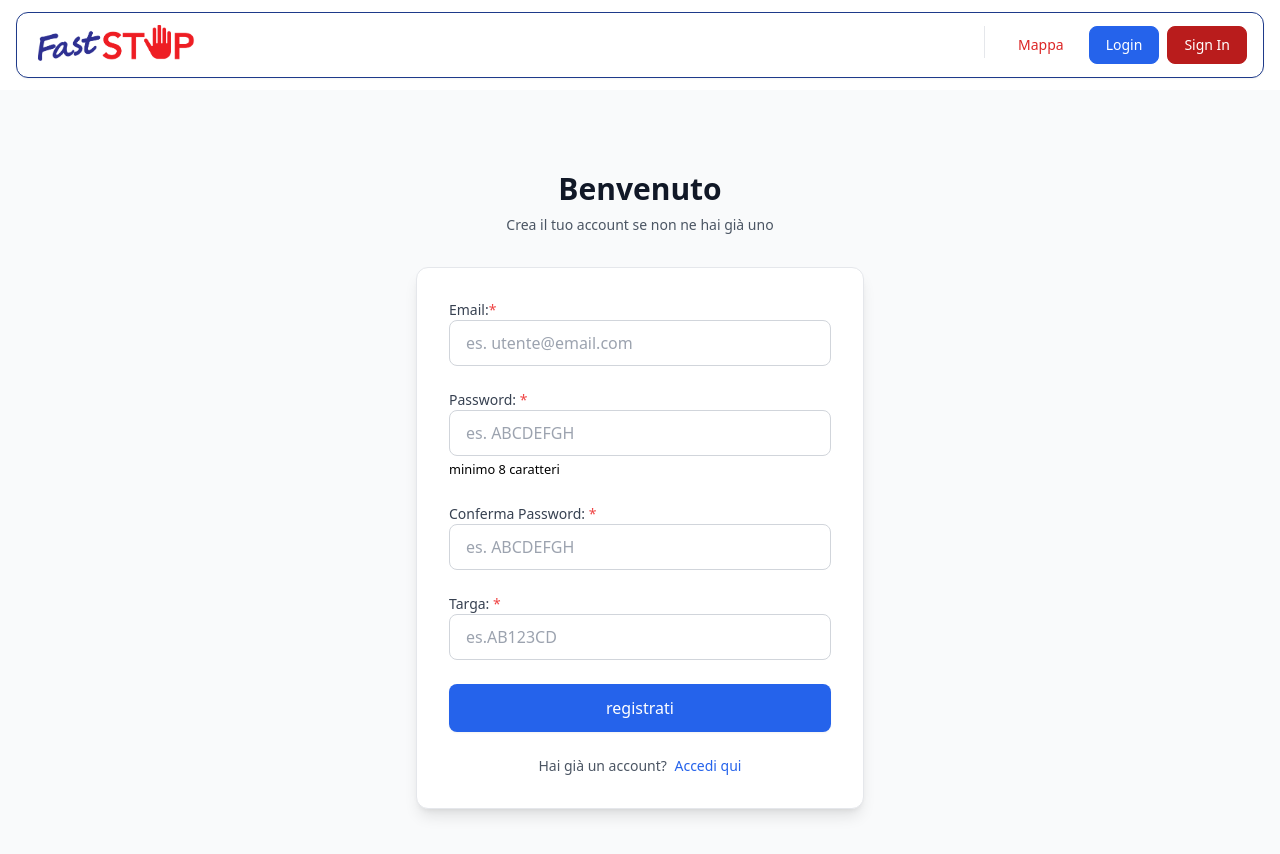
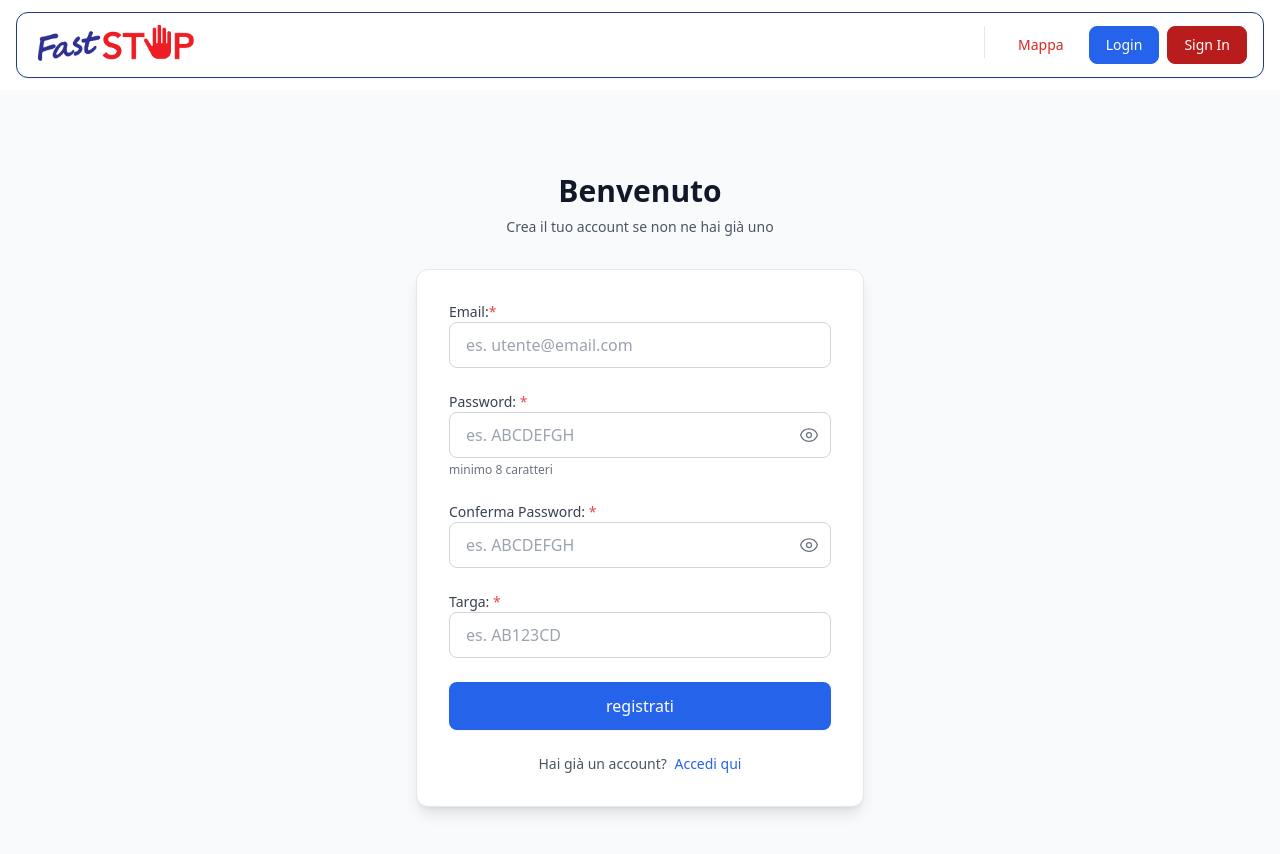
Before and after one commit to BonazziMirco/Fast-Stop-front, a Vue app: page /signin in a window 1280 px wide. Shown: the top 854 px of the page. Built offline with nearby package versions, Linux system fonts and the light colour scheme; no server answers.

Commit message:
placeholder di operatoView, test viewPassword

```diff
--- a/src/views/LoginView.vue
+++ b/src/views/LoginView.vue
@@ -40,15 +40,32 @@
             <label for="password" class="block text-sm font-medium text-gray-700 mb-1">
               Password <span class="text-red-500">*</span>
             </label>
+            <div class="relative">
               <input
-                type="password"
+                  :type="showPassword ? 'text' : 'password'"
                   id="password"
                   v-model="password"
                   required
                   :disabled="loading"
                   placeholder="ABCDEFG"
-                class="w-full px-4 py-2.5 border border-gray-300 rounded-lg focus:ring-2 focus:ring-blue-500 focus:border-transparent transition-all duration-200 disabled:bg-gray-100 disabled:cursor-not-allowed"
+                  class="w-full px-4 py-2.5 pr-12 border border-gray-300 rounded-lg focus:ring-2 focus:ring-blue-500 focus:border-transparent transition-all duration-200 disabled:bg-gray-100 disabled:cursor-not-allowed"
               >
+              <button
+                  type="button"
+                  @click="togglePasswordVisibility"
+                  :disabled="loading"
+                  class="absolute inset-y-0 right-0 pr-3 flex items-center text-gray-500 hover:text-gray-700 focus:outline-none disabled:opacity-50 disabled:cursor-not-allowed"
+                  :aria-label="showPassword ? 'Nascondi password' : 'Mostra password'"
+              >
+                <svg v-if="!showPassword" xmlns="http://www.w3.org/2000/svg" fill="none" viewBox="0 0 24 24" stroke-width="1.5" stroke="currentColor" class="w-5 h-5">
+                  <path stroke-linecap="round" stroke-linejoin="round" d="M2.036 12.322a1.012 1.012 0 010-.639C3.423 7.51 7.36 4.5 12 4.5c4.638 0 8.573 3.007 9.963 7.178.07.207.07.431 0 .639C20.577 16.49 16.64 19.5 12 19.5c-4.638 0-8.573-3.007-9.963-7.178z" />
+                  <path stroke-linecap="round" stroke-linejoin="round" d="M15 12a3 3 0 11-6 0 3 3 0 016 0z" />
+                </svg>
+                <svg v-else xmlns="http://www.w3.org/2000/svg" fill="none" viewBox="0 0 24 24" stroke-width="1.5" stroke="currentColor" class="w-5 h-5">
+                  <path stroke-linecap="round" stroke-linejoin="round" d="M3.98 8.223A10.477 10.477 0 001.934 12C3.226 16.338 7.244 19.5 12 19.5c.993 0 1.953-.138 2.863-.395M6.228 6.228A10.45 10.45 0 0112 4.5c4.756 0 8.773 3.162 10.065 7.498a10.523 10.523 0 01-4.293 5.774M6.228 6.228L3 3m3.228 3.228l3.65 3.65m7.894 7.894L21 21m-3.228-3.228l-3.65-3.65m0 0a3 3 0 10-4.243-4.243m4.242 4.242L9.88 9.88" />
+                </svg>
+              </button>
+            </div>
           </div>
 
           <button
@@ -88,9 +105,14 @@ export default {
       loading: false,
       error: null,
       success: false,
+      showPassword: false,
     }
   },
   methods: {
+    togglePasswordVisibility() {
+      this.showPassword = !this.showPassword;
+    },
+
     async handleLogin() {
       // Reset stati
       this.error = null;
--- a/src/views/OperatorView.vue
+++ b/src/views/OperatorView.vue
@@ -115,7 +115,7 @@
                 type="text"
                 v-model="formData.address"
                 :disabled="loading"
-                :placeholder="originalData.address"
+                :placeholder="selectedLot.address"
                 class="w-full px-3 py-2 border border-gray-300 rounded-lg focus:ring-2 focus:ring-blue-500 focus:border-transparent transition-all disabled:bg-gray-100"
             >
           </div>
--- a/src/views/SigninView.vue
+++ b/src/views/SigninView.vue
@@ -11,12 +11,12 @@
       <!--      Card-->
       <div class="bg-white rounded-xl shadow-lg border border-gray-200 p-8">
         <!-- Messaggio di errore -->
-        <div v-if="error" class="mb-4 p-4 rounded-lg bg-green-50 text-red-700 border border-red-200 flex items-center gap-2">
+        <div v-if="error" class="mb-4 p-4 rounded-lg bg-red-50 text-red-700 border border-red-200 flex items-center gap-2">
           {{ error }}
         </div>
 
         <!-- Messaggio di successo -->
-        <div v-if="success" class="mb-4 p-4 rounded-lg bg-red-50 text-green-700 border border-green-200 flex items-center gap-2">
+        <div v-if="success" class="mb-4 p-4 rounded-lg bg-green-50 text-green-700 border border-green-200 flex items-center gap-2">
           Registrazione effettuata con successo! Reindirizzamento al login...
         </div>
 
@@ -39,39 +39,78 @@
                 placeholder="es. utente@email.com"
                 class="w-full px-4 py-2.5 border border-gray-300 rounded-lg focus:ring-2 focus:ring-blue-500 focus:border-transparent transition-all duration-200 disabled:bg-gray-100 disabled:cursor-not-allowed"
             >
+          </div>
 
-          </div>
           <div class="form-group">
             <label for="password" class="block text-sm font-medium text-gray-700">
               Password: <span class="text-red-500">*</span> </label>
+            <div class="relative">
               <input
-                type="password"
+                  :type="showPassword ? 'text' : 'password'"
                   id="password"
                   v-model="password"
                   required
                   :disabled="loading||success"
                   minlength="8"
                   placeholder="es. ABCDEFGH"
-                class="w-full px-4 py-2.5 border border-gray-300 rounded-lg focus:ring-2 focus:ring-blue-500 focus:border-transparent transition-all duration-200 disabled:bg-gray-100 disabled:cursor-not-allowed"
+                  class="w-full px-4 py-2.5 pr-12 border border-gray-300 rounded-lg focus:ring-2 focus:ring-blue-500 focus:border-transparent transition-all duration-200 disabled:bg-gray-100 disabled:cursor-not-allowed"
+              >
+              <button
+                  type="button"
+                  @click="showPassword = !showPassword"
+                  :disabled="loading||success"
+                  class="absolute inset-y-0 right-0 pr-3 flex items-center text-gray-500 hover:text-gray-700 focus:outline-none disabled:opacity-50 disabled:cursor-not-allowed"
+                  :aria-label="showPassword ? 'Nascondi password' : 'Mostra password'"
+              >
+                <!-- Icona occhio chiuso (password nascosta) -->
+                <svg v-if="!showPassword" xmlns="http://www.w3.org/2000/svg" fill="none" viewBox="0 0 24 24" stroke-width="1.5" stroke="currentColor" class="w-5 h-5">
+                  <path stroke-linecap="round" stroke-linejoin="round" d="M2.036 12.322a1.012 1.012 0 010-.639C3.423 7.51 7.36 4.5 12 4.5c4.638 0 8.573 3.007 9.963 7.178.07.207.07.431 0 .639C20.577 16.49 16.64 19.5 12 19.5c-4.638 0-8.573-3.007-9.963-7.178z" />
+                  <path stroke-linecap="round" stroke-linejoin="round" d="M15 12a3 3 0 11-6 0 3 3 0 016 0z" />
+                </svg>
+                <!-- Icona occhio aperto (password visibile) -->
+                <svg v-else xmlns="http://www.w3.org/2000/svg" fill="none" viewBox="0 0 24 24" stroke-width="1.5" stroke="currentColor" class="w-5 h-5">
+                  <path stroke-linecap="round" stroke-linejoin="round" d="M3.98 8.223A10.477 10.477 0 001.934 12C3.226 16.338 7.244 19.5 12 19.5c.993 0 1.953-.138 2.863-.395M6.228 6.228A10.45 10.45 0 0112 4.5c4.756 0 8.773 3.162 10.065 7.498a10.523 10.523 0 01-4.293 5.774M6.228 6.228L3 3m3.228 3.228l3.65 3.65m7.894 7.894L21 21m-3.228-3.228l-3.65-3.65m0 0a3 3 0 10-4.243-4.243m4.242 4.242L9.88 9.88" />
+                </svg>
+              </button>
+            </div>
+            <small class="hint text-gray-500 text-xs mt-1 block">minimo 8 caratteri</small>
+          </div>
 
-            >
-            <small class="hint">minimo 8 caratteri</small>
-          </div>
           <div class="form-group">
             <label for="confirmPassword" class="block text-sm font-medium text-gray-700">
               Conferma Password: <span class="text-red-500">*</span> </label>
+            <div class="relative">
               <input
-                type="password"
+                  :type="showConfirmPassword ? 'text' : 'password'"
                   id="confirmPassword"
                   v-model="confirmPassword"
                   required
                   :disabled="loading||success"
                   placeholder="es. ABCDEFGH"
-                class="w-full px-4 py-2.5 border border-gray-300 rounded-lg focus:ring-2 focus:ring-blue-500 focus:border-transparent transition-all duration-200 disabled:bg-gray-100 disabled:cursor-not-allowed"
+                  class="w-full px-4 py-2.5 pr-12 border border-gray-300 rounded-lg focus:ring-2 focus:ring-blue-500 focus:border-transparent transition-all duration-200 disabled:bg-gray-100 disabled:cursor-not-allowed"
               >
+              <button
+                  type="button"
+                  @click="showConfirmPassword = !showConfirmPassword"
+                  :disabled="loading||success"
+                  class="absolute inset-y-0 right-0 pr-3 flex items-center text-gray-500 hover:text-gray-700 focus:outline-none disabled:opacity-50 disabled:cursor-not-allowed"
+                  :aria-label="showConfirmPassword ? 'Nascondi password' : 'Mostra password'"
+              >
+                <!-- Icona occhio chiuso (password nascosta) -->
+                <svg v-if="!showConfirmPassword" xmlns="http://www.w3.org/2000/svg" fill="none" viewBox="0 0 24 24" stroke-width="1.5" stroke="currentColor" class="w-5 h-5">
+                  <path stroke-linecap="round" stroke-linejoin="round" d="M2.036 12.322a1.012 1.012 0 010-.639C3.423 7.51 7.36 4.5 12 4.5c4.638 0 8.573 3.007 9.963 7.178.07.207.07.431 0 .639C20.577 16.49 16.64 19.5 12 19.5c-4.638 0-8.573-3.007-9.963-7.178z" />
+                  <path stroke-linecap="round" stroke-linejoin="round" d="M15 12a3 3 0 11-6 0 3 3 0 016 0z" />
+                </svg>
+                <!-- Icona occhio aperto (password visibile) -->
+                <svg v-else xmlns="http://www.w3.org/2000/svg" fill="none" viewBox="0 0 24 24" stroke-width="1.5" stroke="currentColor" class="w-5 h-5">
+                  <path stroke-linecap="round" stroke-linejoin="round" d="M3.98 8.223A10.477 10.477 0 001.934 12C3.226 16.338 7.244 19.5 12 19.5c.993 0 1.953-.138 2.863-.395M6.228 6.228A10.45 10.45 0 0112 4.5c4.756 0 8.773 3.162 10.065 7.498a10.523 10.523 0 01-4.293 5.774M6.228 6.228L3 3m3.228 3.228l3.65 3.65m7.894 7.894L21 21m-3.228-3.228l-3.65-3.65m0 0a3 3 0 10-4.243-4.243m4.242 4.242L9.88 9.88" />
+                </svg>
+              </button>
             </div>
+          </div>
+
           <div class="form-group">
-            <label for="name" class="block text-sm font-mmedium text-gray-700">
+            <label for="targa" class="block text-sm font-medium text-gray-700">
               Targa: <span class="text-red-500">*</span> </label>
             <input
                 type="text"
@@ -79,11 +118,12 @@
                 v-model="targa"
                 required
                 :disabled="loading||success"
-                placeholder="es.AB123CD"
+                placeholder="es. AB123CD"
                 maxlength="7"
                 class="w-full px-4 py-2.5 border border-gray-300 rounded-lg focus:ring-2 focus:ring-blue-500 focus:border-transparent transition-all duration-200 disabled:bg-gray-100 disabled:cursor-not-allowed"
             >
           </div>
+
           <button
               type="submit"
               class="w-full px-6 py-3 bg-blue-600 text-white font-medium rounded-lg hover:bg-blue-700 transition-all duration-200 disabled:bg-gray-400 disabled:cursor-not-allowed flex items-center justify-center gap-2 shadow-sm hover:shadow-md"
@@ -119,57 +159,60 @@ export default {
       email: '',
       password: '',
       confirmPassword: '',
-      message:null,
-      error:null,
-      success:false,
-      loading:false
+      message: null,
+      error: null,
+      success: false,
+      loading: false,
+      showPassword: false,        // Per il campo password
+      showConfirmPassword: false  // Per il campo conferma password
     }
   },
   methods: {
     async handleSignin() {
       //reset stati
-      this.message=null;
-      this.error=null;
+      this.message = null;
+      this.error = null;
       this.success = false;
-      this.loading=true;
+      this.loading = true;
+
       if (this.password !== this.confirmPassword) {
-        this.message='le password non coincidono';
-        this.loading=false;
+        this.message = 'le password non coincidono';
+        this.loading = false;
         return
       }
       if (this.password.length < 8) {
         this.message = 'La password deve avere almeno 8 caratteri';
-        this.loading=false;
+        this.loading = false;
         return;
       }
 
       if (!this.targa || this.targa.length < 2) {
         this.message = 'Inserisci una targa valida';
-        this.loading=false;
+        this.loading = false;
         return;
       }
 
+      try {
+        const data = await post('/auth/register', {
+          email: this.email,
+          password: this.password,
+          targa: this.targa.toUpperCase().trim()
+        });
 
-      try{
-
-        const data = await post('/auth/register', {email: this.email, password: this.password, targa:this.targa.toUpperCase().trim()});
-
-        this.success=true;
+        this.success = true;
         console.log('Registrazione riuscita:', data);
-
 
         setTimeout(() => {
           // Reindirizzamento al login
           this.$router.push('/login');
         }, 1500);
-      }
-      catch(err){
-        switch (err.status){
+      } catch(err) {
+        switch (err.status) {
           case 400:
             this.error = 'email già registrata o dati non validi. Riprova';
             break;
           case 409:
-            this.error = 'Questa mail è già registrata. Effettua il login.'
+            this.error = 'Questa mail è già registrata. Effettua il login.';
             break;
           case 500:
             this.error = 'errore nel server';
@@ -177,9 +220,8 @@ export default {
           default:
             this.error = err.message || 'errore durante la registrazione. Riprova più tardi';
         }
-      }
-      finally {
-        this.loading=false;
+      } finally {
+        this.loading = false;
       }
     }
   }
```
Lines whose indentation alone changed are shown as unchanged.
